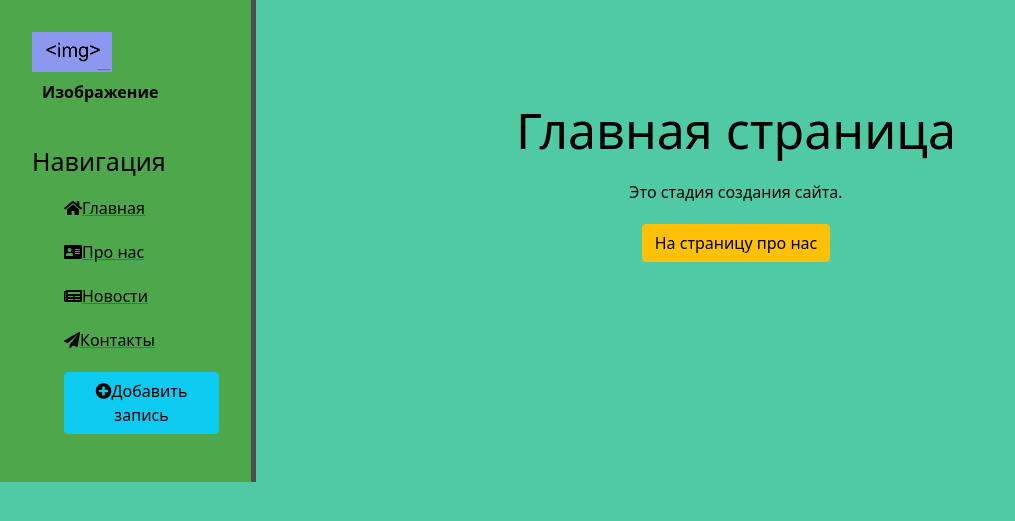
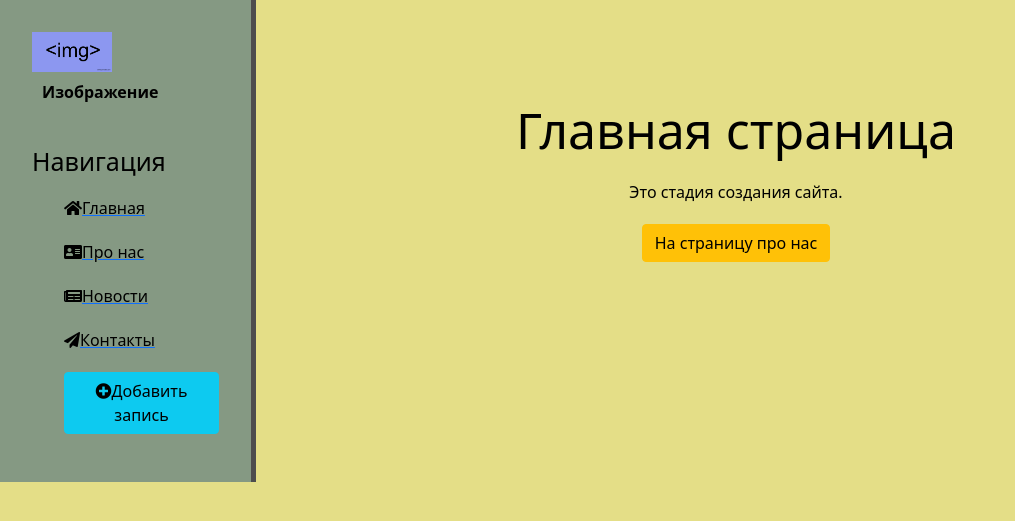
Before and after one commit to LeoNefesch/vsc_project, a Django app: page / in a window 1280 px wide. Shown: the top 521 px of the page, without its empty margins (0-1015 px from the left). Run offline with Django 4.2, Linux system fonts and the light colour scheme; some libraries are stand-ins or nearby versions.

Commit message:
Redact style

```diff
--- a/main/static/main/css/main.css
+++ b/main/static/main/css/main.css
@@ -1,14 +1,14 @@
 body {
-    background: #4fcaa5;
+    background: #e4de87;
 }
 
 aside {
     float: left;
-    background: #4ea74a;
+    background: #859983;
     width: 20%;
     padding: 2.5%;
     height: 100 vh;
-    color:black;
+    color: black;
     border-right: 5px solid #4d4d4d;
 }
 
```
